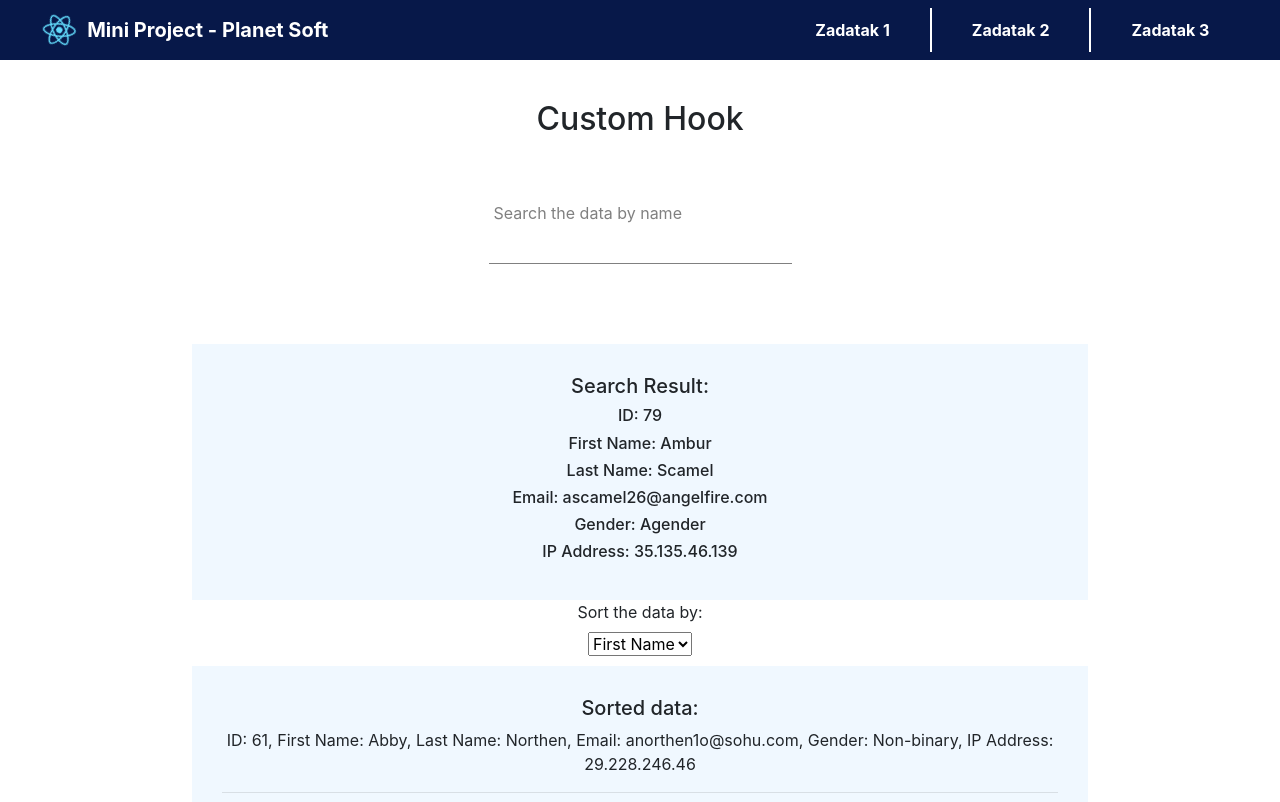
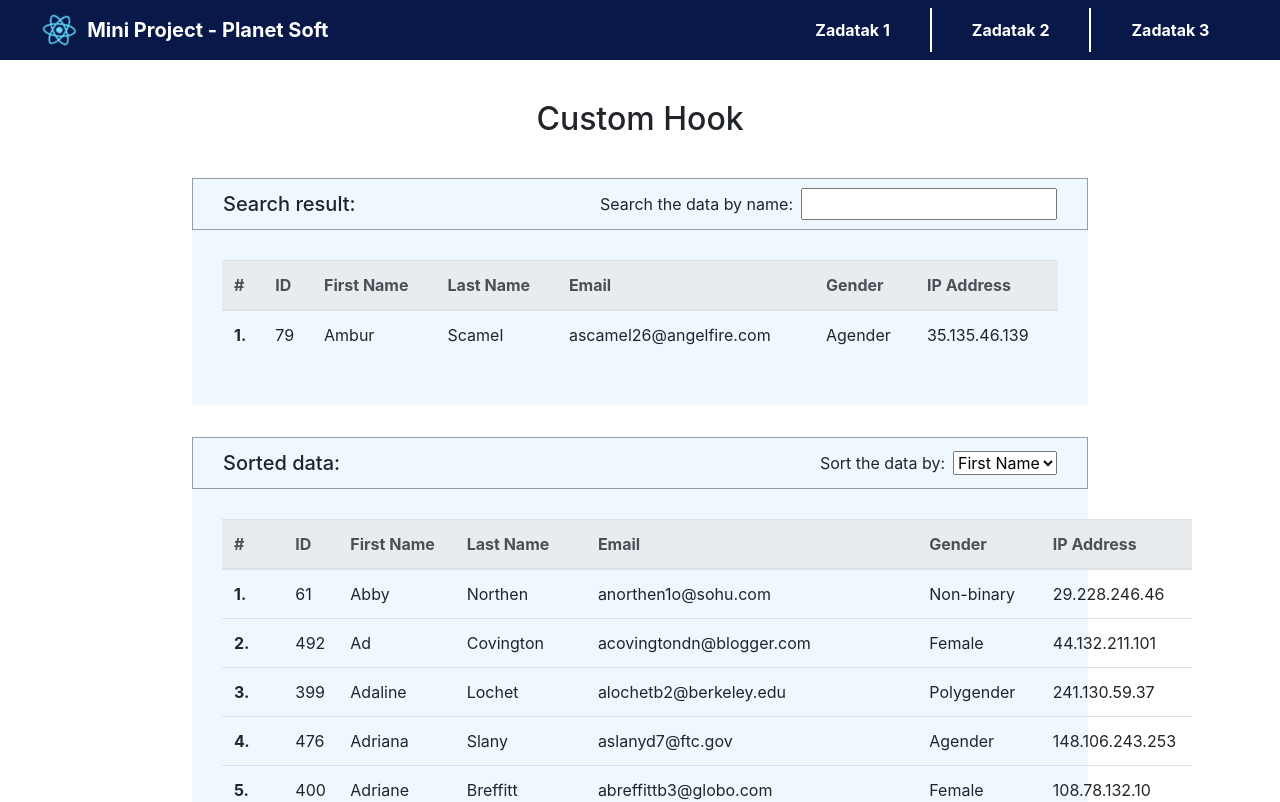
Before and after one commit to DraganDobrijevic/mini-project, a React (Create React App) app: page /zadatak2 in a window 1280 px wide. Shown: the top 802 px of the page. Built offline with nearby package versions, Linux system fonts and the light colour scheme.

Commit message:
task2(3-tabular display)

```diff
--- a/src/pages/zadatak2/zadatak2.component.jsx
+++ b/src/pages/zadatak2/zadatak2.component.jsx
@@ -2,7 +2,6 @@ import { useEffect, useState } from 'react';
 import './zadatak2.styles.css';
 import data from './data.json';
 import { useCustomHook } from './useCustomHook';
-import FormInput from '../../components/form-input/form-input.component';
 
 const Zadatak2 = () => {
   const { sortBy, search, searchData, sortByData } = useCustomHook(data);
@@ -26,30 +25,59 @@ const Zadatak2 = () => {
   return (
     <div className='custom-hook'>
       <h2>Custom Hook</h2>
-      <FormInput
+      <div className='search'>
+        <div className='search-box'>
+          <h5>Search result:</h5>
+          <div>
+            <label>Search the data by name:</label>
+            <input
+              className='search-input'
               type='text'
               name='search'
               value={searchInput}
-        label='Search the data by name'
               onChange={handleChange}
-        required
             />
+          </div>
+        </div>
         <div className='search-result'>
-        <h5>Search Result:</h5>
+          <table className='table'>
+            <thead className='thead-light'>
+              <tr>
+                <th scope='col'>#</th>
+                <th scope='col'>ID</th>
+                <th scope='col'>First Name</th>
+                <th scope='col'>Last Name</th>
+                <th scope='col'>Email</th>
+                <th scope='col'>Gender</th>
+                <th scope='col'>IP Address</th>
+              </tr>
+            </thead>
+            <tbody>
               {searchData.map(
-          ({ id, first_name, last_name, email, gender, ip_address }) => (
-            <div key={id}>
-              <h6>ID: {id}</h6>
-              <h6>First Name: {first_name}</h6>
-              <h6>Last Name: {last_name}</h6>
-              <h6>Email: {email}</h6>
-              <h6>Gender: {gender}</h6>
-              <h6>IP Address: {ip_address}</h6>
-            </div>
+                (
+                  { id, first_name, last_name, email, gender, ip_address },
+                  index
+                ) => (
+                  <tr key={id}>
+                    <th scope='row'>{index + 1}.</th>
+                    <td>{id}</td>
+                    <td>{first_name}</td>
+                    <td>{last_name}</td>
+                    <td>{email}</td>
+                    <td>{gender}</td>
+                    <td> {ip_address}</td>
+                  </tr>
                 )
               )}
+            </tbody>
+          </table>
+        </div>
       </div>
 
+      <div className='sort'>
+        <div className='select-sort'>
+          <h5>Sorted data:</h5>
+          <div>
             <label>Sort the data by:</label>
             <select
               className=''
@@ -61,22 +89,42 @@ const Zadatak2 = () => {
               <option value='last_name'>Last Name</option>
               <option value='id'>ID</option>
             </select>
+          </div>
+        </div>
 
         <div className='sorted-result'>
-        <h5>Sorted data:</h5>
+          <table className='table'>
+            <thead className='thead-light'>
+              <tr>
+                <th scope='col'>#</th>
+                <th scope='col'>ID</th>
+                <th scope='col'>First Name</th>
+                <th scope='col'>Last Name</th>
+                <th scope='col'>Email</th>
+                <th scope='col'>Gender</th>
+                <th scope='col'>IP Address</th>
+              </tr>
+            </thead>
+            <tbody>
               {sortByData.map(
-          ({ id, first_name, last_name, email, gender, ip_address }) => (
-            <div key={id}>
-              <span>ID: {id}, </span>
-              <span>First Name: {first_name}, </span>
-              <span>Last Name: {last_name}, </span>
-              <span>Email: {email}, </span>
-              <span>Gender: {gender}, </span>
-              <span>IP Address: {ip_address} </span>
-              <hr />
-            </div>
+                (
+                  { id, first_name, last_name, email, gender, ip_address },
+                  index
+                ) => (
+                  <tr key={id}>
+                    <th scope='row'>{index + 1}.</th>
+                    <td>{id}</td>
+                    <td>{first_name}</td>
+                    <td>{last_name}</td>
+                    <td>{email}</td>
+                    <td>{gender}</td>
+                    <td> {ip_address}</td>
+                  </tr>
                 )
               )}
+            </tbody>
+          </table>
+        </div>
       </div>
     </div>
   );
--- a/src/pages/zadatak2/zadatak2.styles.css
+++ b/src/pages/zadatak2/zadatak2.styles.css
@@ -5,16 +5,52 @@
   align-items: center;
 }
 
+.search-input {
+  padding: 2px;
+  text-align: center;
+}
+
 .search-result {
-  margin-top: 10px;
   padding: 30px;
   width: 70%;
   background-color: aliceblue;
+  text-align: left;
+}
+
+.sort,
+.search {
+  width: 100%;
+  margin-top: 2rem;
+  display: flex;
+  flex-direction: column;
+  align-items: center;
+}
+
+.select-sort,
+.search-box {
+  width: 70%;
+  padding: 5px 30px;
+  background-color: aliceblue;
+  display: flex;
+  justify-content: space-between;
+  border: 1px solid rgba(37, 37, 61, 0.438);
+}
+
+.search-box h5 {
+  margin-top: 0.5rem;
+  margin-right: 0.5rem;
+}
+
+.select-sort h5,
+label {
+  margin-top: 0.5rem;
+  margin-right: 0.5rem;
 }
 
 .sorted-result {
-  margin-top: 10px;
+  margin-bottom: 30px;
   padding: 30px;
   width: 70%;
   background-color: aliceblue;
+  text-align: left;
 }
```
Lines whose indentation alone changed are shown as unchanged.
